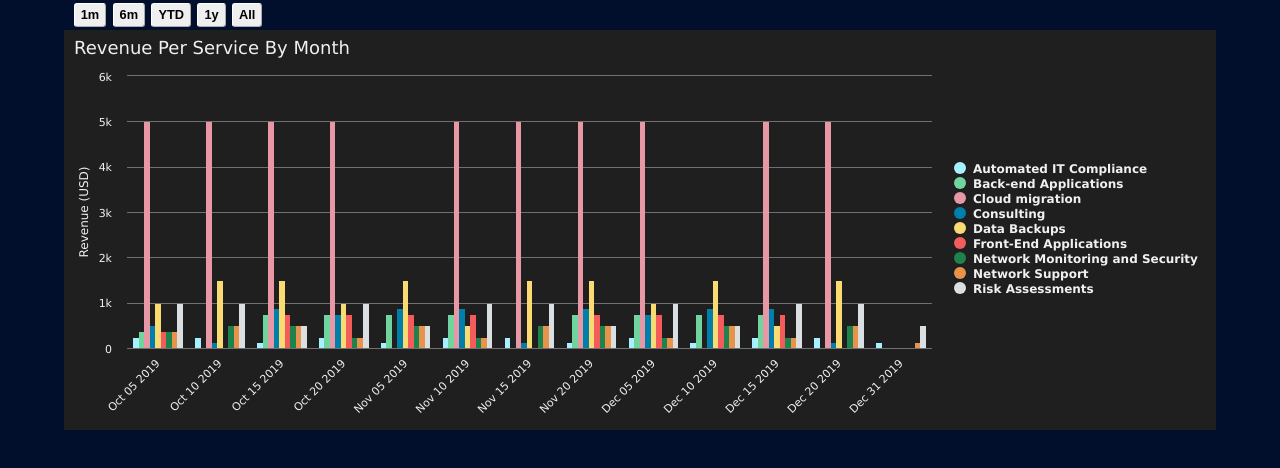
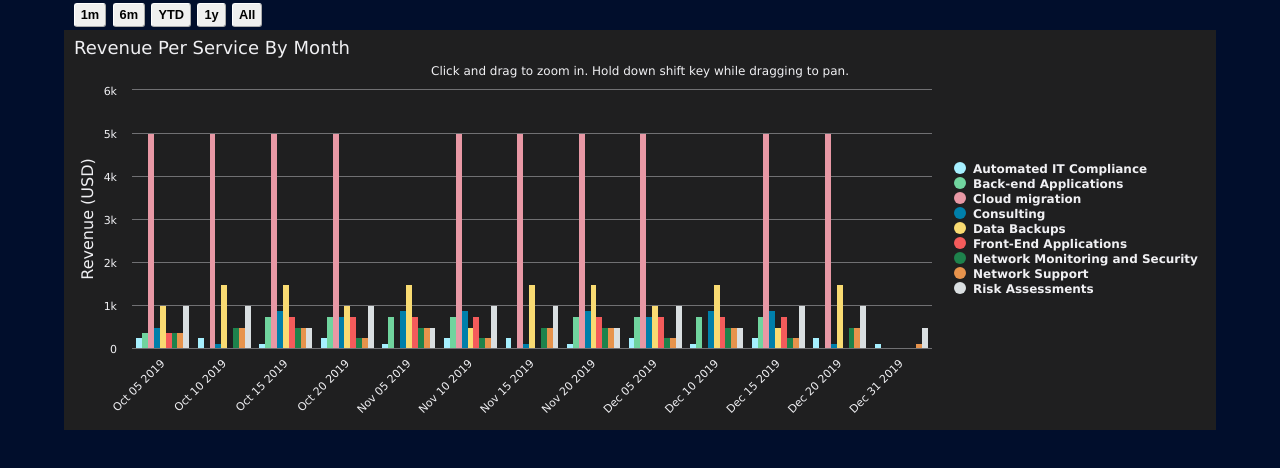
Before and after one commit to SeanPhilippi/revenue-insights, a React (Create React App) app: page / in a window 1280 px wide. Shown: the top 468 px of the page. Built offline with nearby package versions, Linux system fonts and the light colour scheme; the HTML template or start-up script is replaced by a standard one.

Commit message:
zooming added

```diff
--- a/src/components/Provider.js
+++ b/src/components/Provider.js
@@ -21,7 +21,7 @@ class Provider extends PureComponent {
   }
 
   state = {
-    currentChart: '1m',
+    currentChart: 'ytd',
     data: null,
     handleChartSelect: this.handleChartSelect
   }
--- a/src/components/RevenueChart/RevenueChart.css
+++ b/src/components/RevenueChart/RevenueChart.css
@@ -6,3 +6,7 @@
 .chart-select {
   width: 13rem;
 }
+
+.y-axis {
+  font-size: 1rem;
+}
--- a/src/components/RevenueChart/revenueChartConfig.js
+++ b/src/components/RevenueChart/revenueChartConfig.js
@@ -1,11 +1,32 @@
 export default function(data, currentChart) {
   return {
     chart: {
-      type: 'column'
+      type: 'column',
+      zoomType: 'x',
+      resetZoomButton: {
+        theme: {
+          fill: 'white',
+          stroke: 'black',
+          r: 4,
+          states: {
+            hover: {
+              fill: 'black',
+              style: {
+                color: 'white',
+              }
+            }
+          }
+        }
+      },
+      panning: true,
+      panKey: 'shift'
     },
     title: {
       align: 'left',
       text: 'Revenue Per Service By Month'
+    },
+    subtitle: {
+      text: 'Click and drag to zoom in. Hold down shift key while dragging to pan.'
     },
     xAxis: {
       categories: data.dates,
@@ -17,6 +38,7 @@ export default function(data, currentChart) {
     },
     yAxis: {
       min: 0,
+      className: 'y-axis',
       title: {
         text: 'Revenue (USD)'
       }
@@ -35,7 +57,7 @@ export default function(data, currentChart) {
       column: {
         pointPadding: 0,
         borderWidth: 0,
-        groupPadding: .1,
+        groupPadding: currentChart === '1m' ? .05 : .07,
         shadow: false
       }
     },
```
